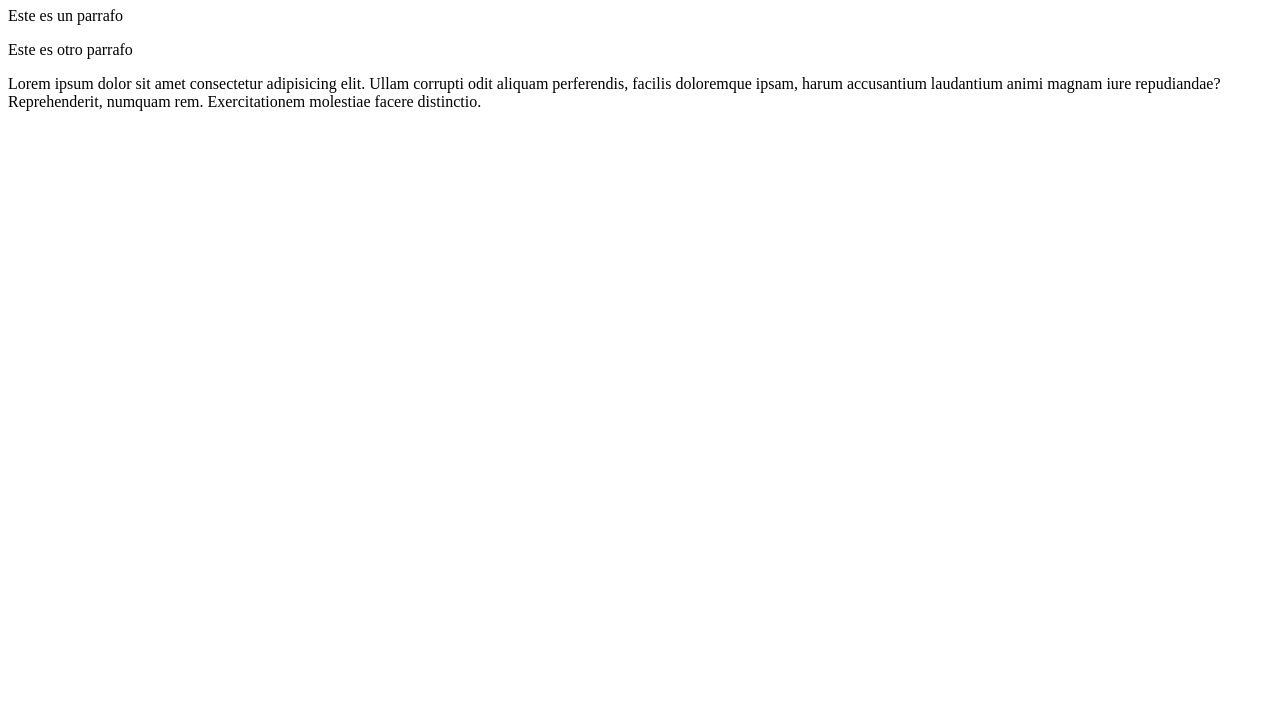
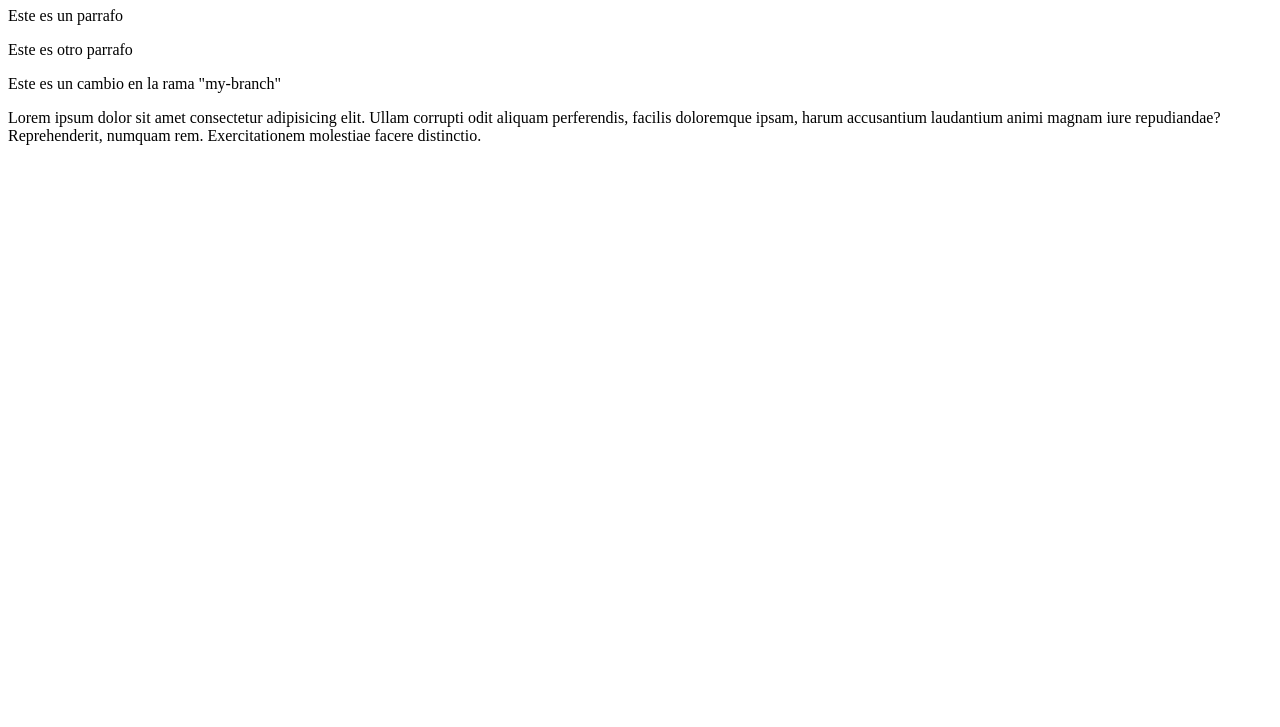
Before and after one commit to ChuyFernandez/test1, a plain HTML site: page index.html in a window 1280 px wide. Shown: the part 73-800 px from the top of the page. Drawn offline with Linux system fonts and the light colour scheme.

Commit message:
Se agrego un parrafo nuevo en la rama my-branch

```diff
--- a/index.html
+++ b/index.html
@@ -9,6 +9,8 @@
     <p>Este es un parrafo</p>
     <p>Este es otro parrafo</p>
 
+    <p>Este es un cambio en la rama "my-branch"</p>
+
     <p>Lorem ipsum dolor sit amet consectetur adipisicing elit. Ullam corrupti odit aliquam perferendis, facilis doloremque ipsam, harum accusantium laudantium animi magnam iure repudiandae? Reprehenderit, numquam rem. Exercitationem molestiae facere distinctio.</p>
 </head>
 <body>
```
